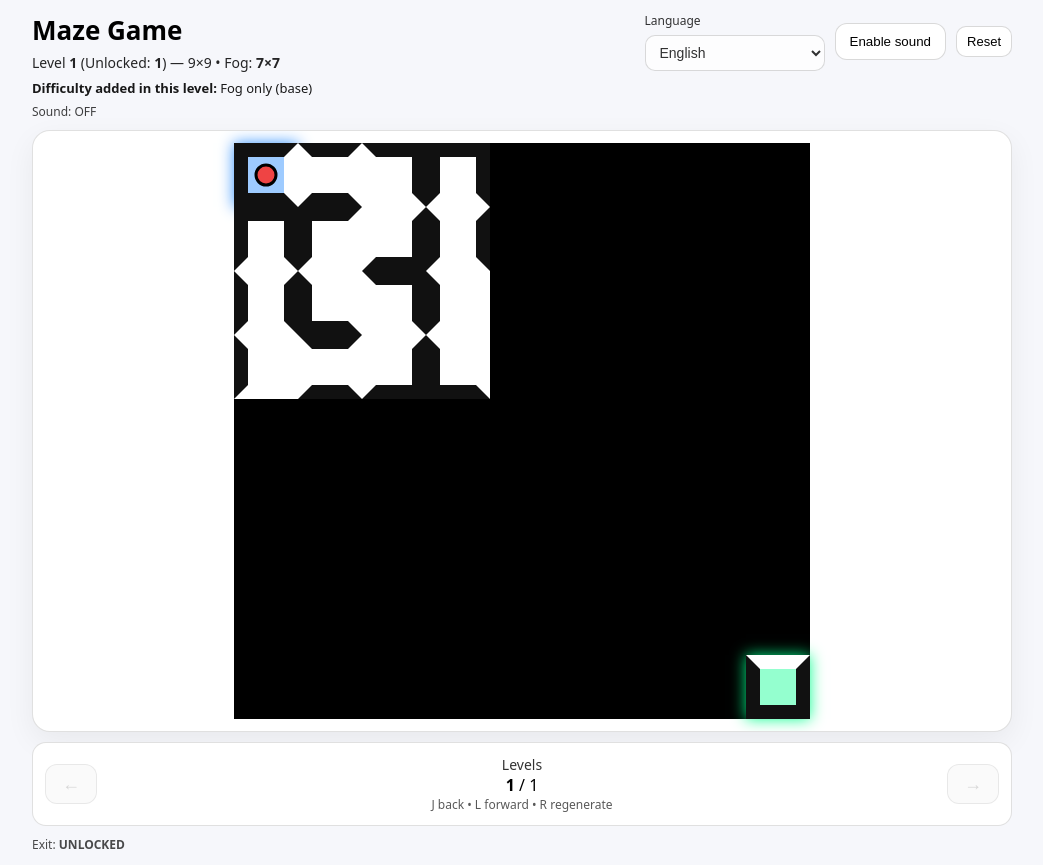
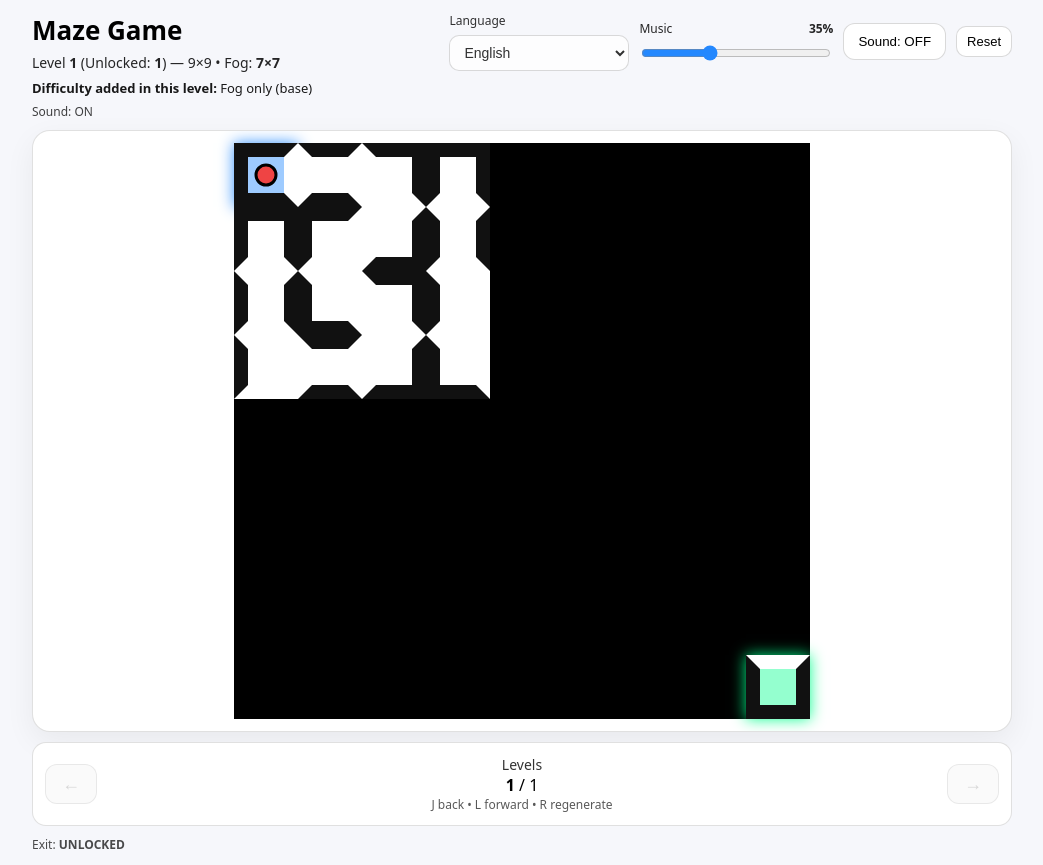
Before and after one commit to elvezioguarino93/maze-game, a Next.js app: page / in a window 1280 px wide. Shown: the whole page, without its empty margins (118-1161 px from the left). Built offline with nearby package versions, Linux system fonts and the light colour scheme.

Commit message:
add looping bgm with fade-in and volume slider

```diff
--- a/app/page.tsx
+++ b/app/page.tsx
@@ -346,6 +346,10 @@ const LS_MAX = "maze_progress_maxLevel";
 const LS_CUR = "maze_progress_currentLevel";
 const LS_LANG = "maze_lang";
 
+// 🔊 persist audio
+const LS_SOUND = "maze_sound_enabled";
+const LS_BGM_VOL = "maze_bgm_volume";
+
 export default function Page() {
   const [mounted, setMounted] = useState(false);
   const [vw, setVw] = useState(1200);
@@ -386,11 +390,21 @@ export default function Page() {
   const FOG_RADIUS = 3;
   const [seen, setSeen] = useState<boolean[][]>([]);
 
-  // 🔊 SFX
+  // 🔊 SFX + 🎵 BGM
   const moveSfxRef = useRef<HTMLAudioElement | null>(null);
   const winSfxRef = useRef<HTMLAudioElement | null>(null);
+
+  const bgmRef = useRef<HTMLAudioElement | null>(null);
+  const bgmStartedRef = useRef(false);
+  const fadeRafRef = useRef<number | null>(null);
+
   const wonThisLevelRef = useRef(false);
-  const [soundEnabled, setSoundEnabled] = useState(false);
+
+  // ✅ Audio ON di default (come richiesto)
+  const [soundEnabled, setSoundEnabled] = useState(true);
+
+  // 🎚️ volume musica
+  const [bgmVolume, setBgmVolume] = useState(0.35);
 
   // 👆 swipe
   const touchStartRef = useRef<{ x: number; y: number; active: boolean }>({ x: 0, y: 0, active: false });
@@ -409,7 +423,7 @@ export default function Page() {
     return () => window.removeEventListener("resize", onResize);
   }, []);
 
-  /** restore language + progress (client only) */
+  /** restore language + progress + audio (client only) */
   useEffect(() => {
     if (!mounted) return;
 
@@ -432,6 +446,18 @@ export default function Page() {
 
       if (maxOk > 1 || curClamped > 1) setLoadedProgress(true);
     } catch {}
+
+    // audio prefs
+    try {
+      const s = window.localStorage.getItem(LS_SOUND);
+      if (s === "0") setSoundEnabled(false);
+      if (s === "1") setSoundEnabled(true);
+    } catch {}
+
+    try {
+      const v = Number(window.localStorage.getItem(LS_BGM_VOL) ?? "0.35");
+      if (Number.isFinite(v)) setBgmVolume(Math.min(1, Math.max(0, v)));
+    } catch {}
   }, [mounted]);
 
   /** persist language */
@@ -451,6 +477,21 @@ export default function Page() {
     } catch {}
   }, [mounted, maxLevelReached, currentLevel]);
 
+  /** persist audio prefs */
+  useEffect(() => {
+    if (!mounted) return;
+    try {
+      window.localStorage.setItem(LS_SOUND, soundEnabled ? "1" : "0");
+    } catch {}
+  }, [mounted, soundEnabled]);
+
+  useEffect(() => {
+    if (!mounted) return;
+    try {
+      window.localStorage.setItem(LS_BGM_VOL, String(bgmVolume));
+    } catch {}
+  }, [mounted, bgmVolume]);
+
   /** init audio objects (client only) */
   useEffect(() => {
     if (!mounted) return;
@@ -464,11 +505,112 @@ export default function Page() {
     w.volume = 0.6;
     w.preload = "auto";
     winSfxRef.current = w;
+
+    // 🎵 BACKGROUND MUSIC (loop)
+    const bg = new Audio("/music/bg.mp3");
+    bg.loop = true;
+    bg.preload = "auto";
+    bg.volume = Math.min(1, Math.max(0, bgmVolume));
+    bgmRef.current = bg;
+
+    // prova autoplay immediato (se il browser lo consente)
+    const tryAutoplay = async () => {
+      if (!soundEnabled) return;
+      if (!bgmRef.current || bgmStartedRef.current) return;
+
+      // fade-in: partiamo a 0
+      bgmRef.current.volume = 0;
+
+      try {
+        await bgmRef.current.play();
+        bgmStartedRef.current = true;
+        startFadeTo(bgmVolume, 1200);
+      } catch {
+        // autoplay bloccato: ok, partiremo al primo gesto utente
+      }
+    };
+
+    void tryAutoplay();
+
+    return () => {
+      if (fadeRafRef.current) cancelAnimationFrame(fadeRafRef.current);
+      fadeRafRef.current = null;
+
+      try {
+        bg.pause();
+        bg.currentTime = 0;
+      } catch {}
+    };
+    // eslint-disable-next-line react-hooks/exhaustive-deps
   }, [mounted]);
+
+  // fade helper
+  function startFadeTo(target: number, ms: number) {
+    const bg = bgmRef.current;
+    if (!bg) return;
+
+    if (fadeRafRef.current) cancelAnimationFrame(fadeRafRef.current);
+    fadeRafRef.current = null;
+
+    const from = bg.volume;
+    const to = Math.min(1, Math.max(0, target));
+    const start = performance.now();
+
+    const tick = (now: number) => {
+      const t = Math.min(1, (now - start) / ms);
+      bg.volume = from + (to - from) * t;
+
+      if (t < 1) {
+        fadeRafRef.current = requestAnimationFrame(tick);
+      } else {
+        fadeRafRef.current = null;
+      }
+    };
+
+    fadeRafRef.current = requestAnimationFrame(tick);
+  }
+
+  async function ensureBgmPlaying(withFade: boolean) {
+    const bg = bgmRef.current;
+    if (!bg || !soundEnabled) return;
+
+    bg.loop = true;
+
+    // se era in pausa, prova play
+    if (bg.paused) {
+      try {
+        if (withFade) bg.volume = 0;
+        else bg.volume = Math.min(1, Math.max(0, bgmVolume));
+
+        await bg.play();
+        bgmStartedRef.current = true;
+
+        if (withFade) startFadeTo(bgmVolume, 1200);
+      } catch {
+        // bloccato: niente (partirà su gesto successivo)
+      }
+    } else {
+      // già in play: aggiorna volume
+      bg.volume = Math.min(1, Math.max(0, bgmVolume));
+    }
+  }
+
+  function disableSound() {
+    setSoundEnabled(false);
+
+    // stop musica
+    const bg = bgmRef.current;
+    if (bg) {
+      try {
+        bg.pause();
+      } catch {}
+    }
+  }
 
   function enableSound() {
     setSoundEnabled(true);
 
+    // “unlock” policy su alcuni browser usando un suono piccolo
     const a = moveSfxRef.current;
     if (a) {
       a.muted = true;
@@ -482,11 +624,8 @@ export default function Page() {
           a.muted = false;
         });
     }
-  }
 
-  // ✅ MODIFICA: disattiva audio
-  function disableSound() {
-    setSoundEnabled(false);
+    void ensureBgmPlaying(true);
   }
 
   function playMoveSfx() {
@@ -504,6 +643,37 @@ export default function Page() {
     w.currentTime = 0;
     w.play().catch(() => {});
   }
+
+  // se autoplay è bloccato, facciamo partire la musica al primo gesto utente
+  useEffect(() => {
+    if (!mounted) return;
+
+    const startOnFirstGesture = () => {
+      if (!soundEnabled) return;
+      if (bgmStartedRef.current && !bgmRef.current?.paused) return;
+      void ensureBgmPlaying(true);
+    };
+
+    window.addEventListener("pointerdown", startOnFirstGesture, { passive: true });
+    window.addEventListener("keydown", startOnFirstGesture);
+
+    return () => {
+      window.removeEventListener("pointerdown", startOnFirstGesture as any);
+      window.removeEventListener("keydown", startOnFirstGesture as any);
+    };
+  }, [mounted, soundEnabled, bgmVolume]);
+
+  // aggiorna volume musica live (slider)
+  useEffect(() => {
+    const bg = bgmRef.current;
+    if (!bg) return;
+
+    if (!soundEnabled) return;
+
+    // se sta suonando, cambia subito volume verso target (senza reset)
+    // (non facciamo fade ogni volta: sarebbe fastidioso)
+    bg.volume = Math.min(1, Math.max(0, bgmVolume));
+  }, [bgmVolume, soundEnabled]);
 
   /** generate/load level */
   useEffect(() => {
@@ -624,7 +794,6 @@ export default function Page() {
 
   /** swipe handlers */
   function onPointerDown(e: React.PointerEvent) {
-    // stop scroll on mobile while swiping inside maze
     if (e.pointerType === "touch") e.preventDefault();
     touchStartRef.current = { x: e.clientX, y: e.clientY, active: true };
   }
@@ -639,7 +808,6 @@ export default function Page() {
 
     touchStartRef.current.active = false;
 
-    // minimum swipe distance (tuned for phones)
     const threshold = Math.max(22, Math.floor(Math.min(vw, vh) * 0.04));
     if (Math.abs(dx) < threshold && Math.abs(dy) < threshold) return;
 
@@ -650,7 +818,7 @@ export default function Page() {
     }
   }
 
-  /** keyboard */
+  /** keyboard (✅ no scroll on arrows) */
   useEffect(() => {
     function onKeyDown(e: KeyboardEvent) {
       const k = e.key.toLowerCase();
@@ -665,7 +833,6 @@ export default function Page() {
         k === "s" ||
         k === "d";
 
-    // ✅ BLOCCA LO SCROLL DELLA PAGINA
       if (isMoveKey) e.preventDefault();
 
       if (k === "arrowup" || k === "w") move("N");
@@ -693,10 +860,9 @@ export default function Page() {
       }
     }
 
-  // ⚠️ passive:false è fondamentale
     window.addEventListener("keydown", onKeyDown, { passive: false });
-
     return () => window.removeEventListener("keydown", onKeyDown as any);
+    // eslint-disable-next-line react-hooks/exhaustive-deps
   }, [maze, currentLevel, maxLevelReached, levelRule.mode, soundEnabled]);
 
   function resetAll() {
@@ -717,7 +883,7 @@ export default function Page() {
     } catch {}
   }
 
-  // sizing for “above the fold” on mobile: keep maze visible + reserve space for controls
+  // sizing for “above the fold” on mobile
   const headerReserve = isMobile ? 170 : 220;
   const controlsReserve = isMobile ? 150 : 0;
   const available = Math.max(280, vh - headerReserve - controlsReserve);
@@ -729,13 +895,12 @@ export default function Page() {
   const padding = wall + 3;
   const inner = cellSize - padding * 2;
 
-  // base dot size
   const dotSize = Math.max(8, Math.floor(inner * 0.65));
   const dotOffset = (inner - dotSize) / 2;
   const dotX = player.x * cellSize + padding + dotOffset;
   const dotY = player.y * cellSize + padding + dotOffset;
 
-  // ✅ MODIFICA: player più grande (scaling) e centrato
+  // ✅ player più grande e centrato
   const playerScale = 1.25;
   const playerSize = Math.floor(dotSize * playerScale);
   const playerCenterOffset = (playerSize - dotSize) / 2;
@@ -751,6 +916,8 @@ export default function Page() {
   const rightActionsStyle: React.CSSProperties = isMobile
     ? { display: "flex", gap: 10, alignItems: "center", justifyContent: "space-between", flexWrap: "wrap" }
     : { display: "flex", gap: 10, alignItems: "center" };
+
+  const volPct = Math.round(bgmVolume * 100);
 
   return (
     <main style={{ minHeight: "100vh", display: "flex", flexDirection: "column", alignItems: "center", padding: 12 }}>
@@ -781,11 +948,14 @@ export default function Page() {
             <h1 style={{ fontSize: isMobile ? 22 : 26, margin: 0 }}>{t.title}</h1>
 
             <p style={{ margin: "6px 0 0", opacity: 0.85, lineHeight: 1.35, fontSize: isMobile ? 13 : 14 }}>
-              {t.level} <b>{currentLevel}</b> ({t.unlocked}: <b>{maxLevelReached}</b>) — {w}×{h} • {t.fog}: <b>7×7</b>
+              {t.level} <b>{currentLevel}</b> ({t.unlocked}: <b>{maxLevelReached}</b>) — {w}×{h} • {t.fog}:{" "}
+              <b>7×7</b>
             </p>
 
             {loadedProgress ? (
-              <p style={{ margin: "6px 0 0", opacity: 0.8, fontSize: isMobile ? 12 : 13 }}>{t.continueSaved} ✅</p>
+              <p style={{ margin: "6px 0 0", opacity: 0.8, fontSize: isMobile ? 12 : 13 }}>
+                {t.continueSaved} ✅
+              </p>
             ) : null}
 
             <p style={{ margin: "6px 0 0", opacity: 0.9, fontSize: isMobile ? 12 : 13 }}>
@@ -834,7 +1004,25 @@ export default function Page() {
               </select>
             </label>
 
-            {/* ✅ MODIFICA: toggle ON/OFF */}
+            {/* 🎚️ Volume slider musica */}
+            <div style={{ display: "flex", flexDirection: "column", gap: 6, fontSize: 12, opacity: 0.85 }}>
+              <div style={{ display: "flex", justifyContent: "space-between", gap: 10 }}>
+                <span>Music</span>
+                <b>{volPct}%</b>
+              </div>
+              <input
+                type="range"
+                min={0}
+                max={1}
+                step={0.01}
+                value={bgmVolume}
+                onChange={(e) => setBgmVolume(Number(e.target.value))}
+                style={{ width: isMobile ? 160 : 190 }}
+                aria-label="Music volume"
+              />
+            </div>
+
+            {/* Toggle audio ON/OFF */}
             <button
               onClick={() => (soundEnabled ? disableSound() : enableSound())}
               style={{
@@ -848,7 +1036,7 @@ export default function Page() {
               {soundEnabled ? t.soundOff : t.enableSound}
             </button>
 
-            {/* ✅ MODIFICA: Reset più piccolo */}
+            {/* Reset più piccolo */}
             <button
               onClick={resetAll}
               style={{
@@ -888,7 +1076,7 @@ export default function Page() {
                 width: w * cellSize,
                 height: h * cellSize,
                 background: "#fff",
-                touchAction: "none", // ✅ important for swipe (prevents page scrolling during swipe)
+                touchAction: "none",
                 WebkitUserSelect: "none",
                 userSelect: "none",
               }}
@@ -910,7 +1098,6 @@ export default function Page() {
 
                   const visible = isStart || isExit || seen[cell.y]?.[cell.x] === true;
 
-                  // fog covers walls too
                   if (!visible) {
                     return (
                       <div
@@ -973,7 +1160,6 @@ export default function Page() {
                         overflow: "hidden",
                       }}
                     >
-                      {/* Key image overlay + pulse */}
                       {isKeyCell && !hasKey ? (
                         <img
                           src="/img/key.png"
@@ -996,7 +1182,7 @@ export default function Page() {
                 })}
               </div>
 
-              {/* ✅ MODIFICA: Player più grande, rosso, contorno nero */}
+              {/* Player: più grande, rosso, contorno nero */}
               <div
                 style={{
                   position: "absolute",
```
Also changed, not shown: 1 other file (tests, documents, lock files or other folders). Lines whose indentation alone changed are shown as unchanged.
